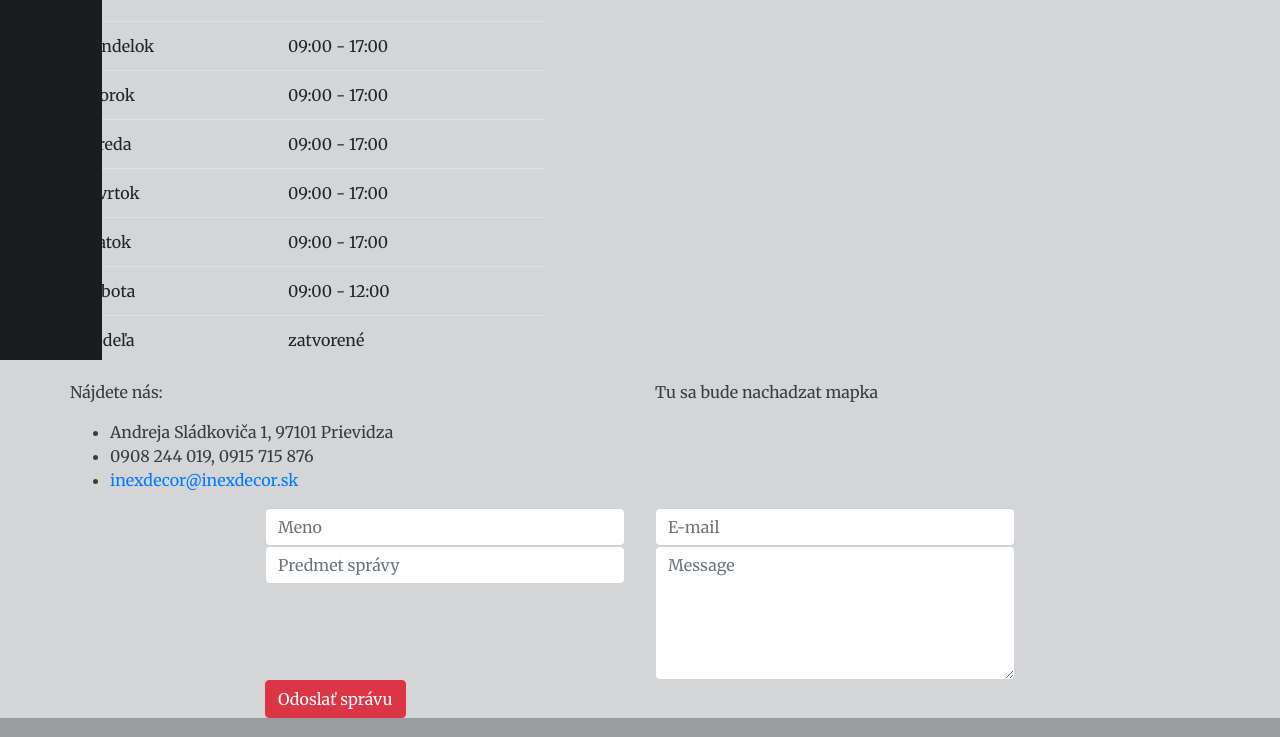
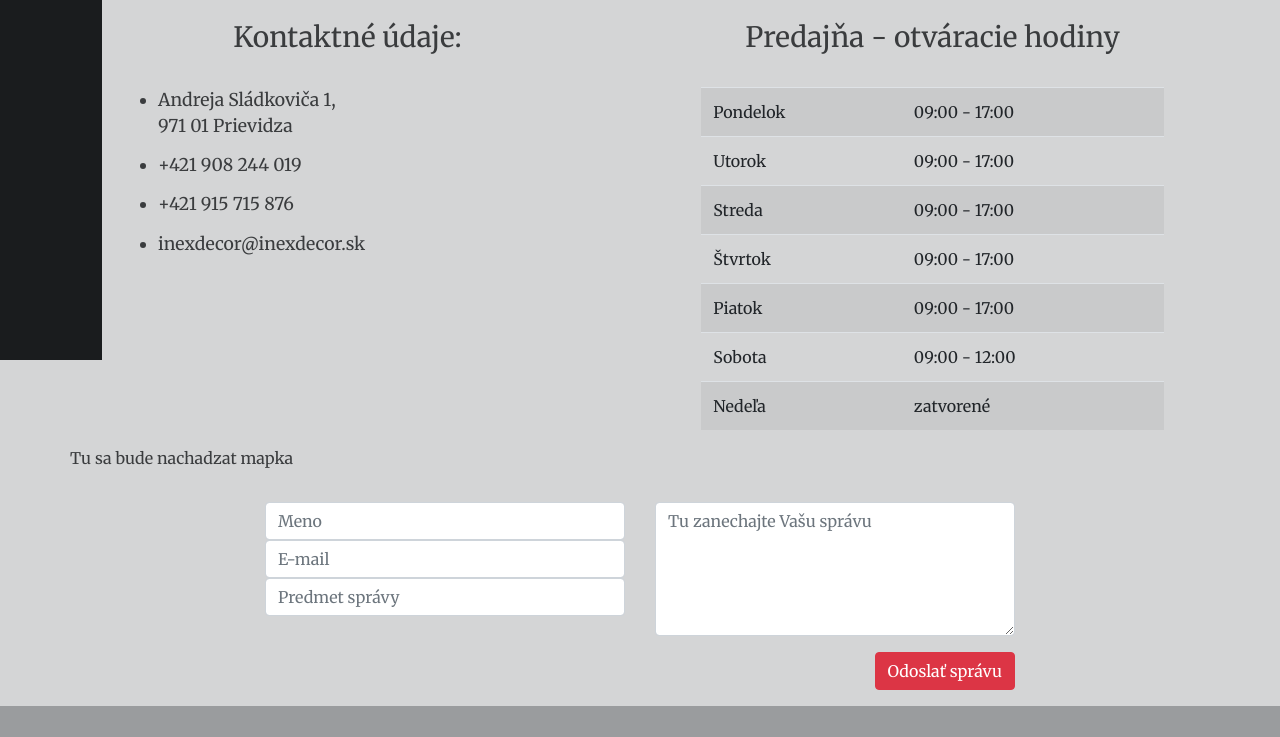
Before and after one commit to macmar89/inex, a React (Create React App) app: page /kontakt in a window 1280 px wide. Shown: the part 440-1177 px from the top of the page. Built offline with nearby package versions, Linux system fonts and the light colour scheme.

Commit message:
openhours - jeden komponent, 2 css styly, uprava podstranky TheConcact

```diff
--- a/src/components/ContactForm.jsx
+++ b/src/components/ContactForm.jsx
@@ -144,8 +144,8 @@ class ContactForm extends Component {
                 <Row >
                     <Col className="mx-auto" xs={12} md={8}>
                         <form id='contact-form' onSubmit={this.handleSubmit} noValidate>
-                            <div className='row'>
-                                <div className='col-6'>
+                            <Row>
+                                <Col>
                                     <input
                                         type='text'
                                         name='name'
@@ -158,9 +158,6 @@ class ContactForm extends Component {
                                     {formErrors.name.length > 0 && (
                                         <span className='errorMessage'>{formErrors.name}</span>
                                     )}
-                                </div>
-
-                                <div className='col-6'>
                                     <input
                                         type='email'
                                         name='email'
@@ -173,11 +170,6 @@ class ContactForm extends Component {
                                     {formErrors.email.length > 0 && (
                                         <span className='errorMessage'>{formErrors.email}</span>
                                     )}
-                                </div>
-                            </div>
-
-                            <div className='row'>
-                                <div className='col-6'>
                                     <input
                                         type='subject'
                                         name='subject'
@@ -191,9 +183,8 @@ class ContactForm extends Component {
                                     {formErrors.subject.length > 0 && (
                                         <span className='errorMessage'>{formErrors.subject}</span>
                                     )}
-                                </div>
-
-                                <div className='col-6'>
+                                </Col>
+                                <Col>
                                     <textarea
                                         rows='5'
                                         name='message'
@@ -201,17 +192,19 @@ class ContactForm extends Component {
                                         className={`form-control formInput ${formErrors.message.length > 0 ? 'error' : null
                                             }`}
                                         onChange={this.handleChange}
-                                        placeholder='Message'
+                                        placeholder='Tu zanechajte Vašu správu'
                                         noValidate
                                     ></textarea>
                                     {formErrors.message.length > 0 && (
                                         <span className='errorMessage'>{formErrors.message}</span>
                                     )}
-                                </div>
-                            </div>
-                            <button className="btn btn-danger" type='submit'>
-                                Odoslať správu
-          </button>
+                                </Col>
+                            </Row>
+                            <Row>
+                                <Col className="text-right">
+                                    <button className="btn btn-danger" type='submit'>Odoslať správu</button>
+                                </Col>
+                            </Row>
                         </form>
                         <ToastContainer />
 
--- a/src/components/InexFooter.jsx
+++ b/src/components/InexFooter.jsx
@@ -1,6 +1,6 @@
 import React from 'react'
 import { Row, Col, Container } from 'react-bootstrap'
-
+import OpenHours from './OpenHours'
 
 
 const InexFooter = () => {
@@ -10,6 +10,7 @@ const InexFooter = () => {
                 <Row>
                     <Col>
                         <h4>Otváracie hodiny</h4>
+                        <OpenHours cName="inextable" />
                     </Col>
                     <Col>
                         <p>avojcek</p>
--- a/src/components/OpenHours.jsx
+++ b/src/components/OpenHours.jsx
@@ -1,11 +1,10 @@
 import React from 'react'
-import { Table } from 'react-bootstrap'
 import { OpenHoursData } from '../data/OpenHoursData'
 
-const OpenHours = () => {
+const OpenHours = props => {
     return (
         <div className="OpenHours">
-            <Table className="col-5" size="lg">
+            <table className={props.cName} >
                 <tbody>
                     {OpenHoursData.map((day, index) => (
                         <tr key={index}>
@@ -14,7 +13,7 @@ const OpenHours = () => {
                         </tr>
                     ))}
                 </tbody>
-            </Table>
+            </table>
         </div>
     )
 }
--- a/src/pages/TheContact.jsx
+++ b/src/pages/TheContact.jsx
@@ -2,6 +2,7 @@ import React from 'react'
 import { Col, Container, Row } from 'react-bootstrap'
 import ContactForm from '../components/ContactForm'
 import OpenHours from '../components/OpenHours'
+
 const TheContact = () => {
     return (
         <div className="contact">
@@ -11,16 +12,22 @@ const TheContact = () => {
                         <h2>Kontakt</h2>
                     </Col>
                 </Row>
-                <OpenHours size="lg" />
                 <Row>
-                    <Col xs={12} md={6}>
-                        <p>Nájdete nás:</p>
+                    <Col xs={12} md={6} className="mx-auto">
+                        <h3>Kontaktné údaje:</h3>
                         <ul>
-                            <li>Andreja Sládkoviča 1, 97101 Prievidza</li>
-                            <li>0908 244 019, 0915 715 876</li>
+                            <li>Andreja Sládkoviča 1, <br /> 971 01 Prievidza</li>
+                            <li><a href="tel: +421 908 244 019">+421 908 244 019</a></li>
+                            <li><a href="tel: +421915715876">+421 915 715 876</a> </li>
                             <li><a href="mailto: inexdecor@inexdecor.sk">inexdecor@inexdecor.sk</a> </li>
                         </ul>
                     </Col>
+                    <Col md={6} className="mx-auto" >
+                        <h3>Predajňa - otváracie hodiny</h3>
+                        <OpenHours cName="table table-striped col-10 mx-auto" />
+                    </Col>
+                </Row>
+                <Row>
                     <Col xs={12} md={6}>
                         <p>Tu sa bude nachadzat mapka</p>
                     </Col>
--- a/src/scss/App.scss
+++ b/src/scss/App.scss
@@ -17,6 +17,15 @@ body{
     font-weight: 700;
     text-align: center;
     font-size: 2.5rem;
+  }
+  a {
+    color: inherit;
+    text-decoration: none;
+  }
+  a:hover {
+    text-decoration: none;
+    color: inherit;
+    text-shadow: 1px 1px 3px;
   }
 }
 
@@ -61,8 +70,16 @@ body{
 .InexFooter {
   background-color: $color-two;
 
+  .inextable  {
+
+    td:last-child {
+      padding-left: 1rem;
+    }
+  }
+
   .row {
     padding-top: 2rem;
+    padding-bottom: 1rem;
   }
 
   h4 {
@@ -75,9 +92,47 @@ body{
     list-style: none;
     padding: 1rem;
 
-  a{
-    color: $color-menu;
-    text-decoration: none;
+
+  }
+}
+
+//  Contact
+//  -----------------------------------
+
+.contact {
+  ul {
+    margin-left: 3rem;
+    li {
+      margin: 0.8rem 0;
+      font-size: 1.1rem;
+    }
+  }
+  h3 {
+    text-align: center;
+    margin-bottom: 2rem;
+  }
+}
+
+//  ContactForm
+//  -----------------------------------
+
+.ContactForm {
+  margin: 1rem 0;
+  button {
+    margin-top: 1rem;
+  }
+}
+
+//  mobile devices
+//  -----------------------------------
+
+@media only screen and (max-width: 576px) {
+body {
+
+  .SideBar {
+    h3 {
+      color: hotpink;
     }
   }
 }
+}
```
Also changed, not shown: 1 other file (tests, documents, lock files or other folders).
